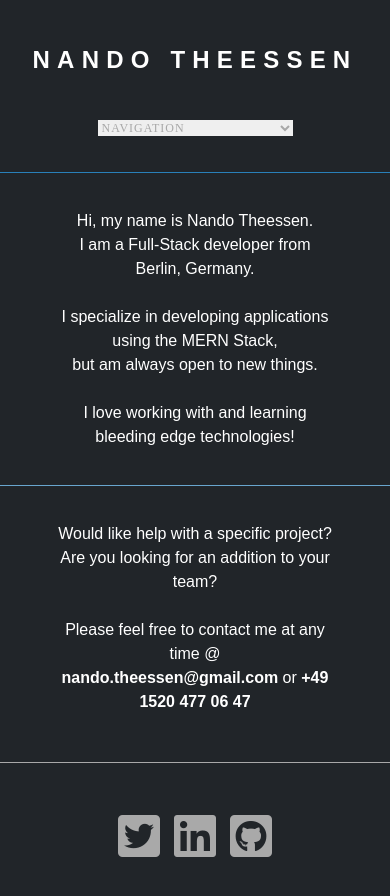
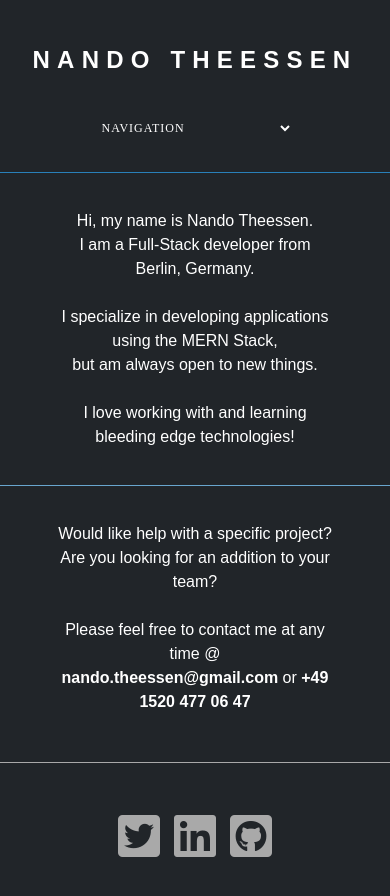
Before and after one commit to NandoTheessen/Resume-Page, a React (Create React App) app: page / in a window 390 px wide. Shown: the top 896 px of the page. Built offline with nearby package versions, Linux system fonts and the light colour scheme.

Commit message:
changes to menu below 768 breakpoint

```diff
--- a/src/components/Header.css
+++ b/src/components/Header.css
@@ -47,14 +47,15 @@ nav select {
     color: white;
 }
 
-@media(max-width:550px) {
+@media(max-width:768px) {
     nav select {
         text-transform: uppercase;
         display: block;
         width: 50%;
         margin: 0 auto;
         border: 0;
-        color: #a8a8a8;
+        background: #212529;
+        color: white;
         font-size: 12px;
         text-indent: .1px;
         font-family: "proxima-nova";
```
